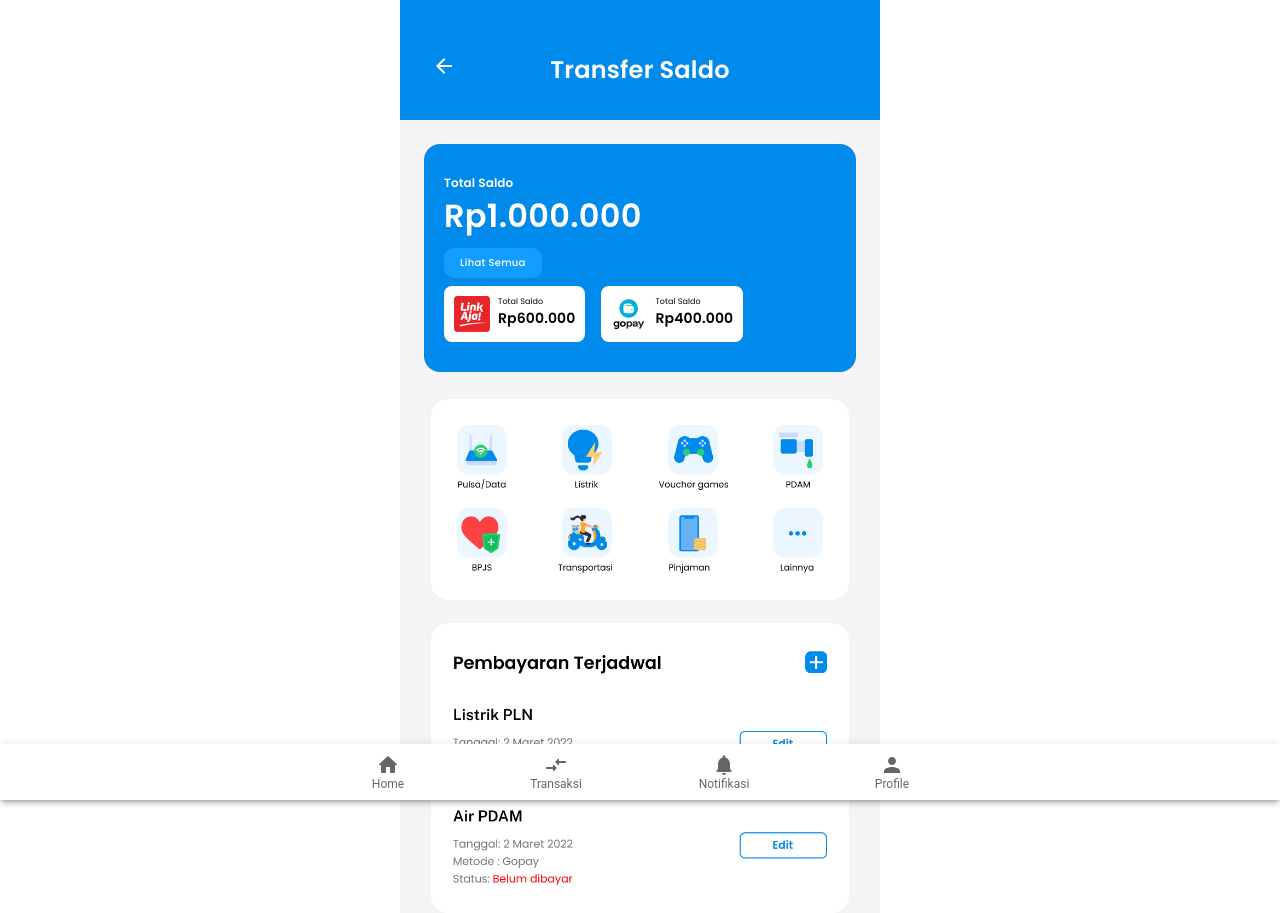
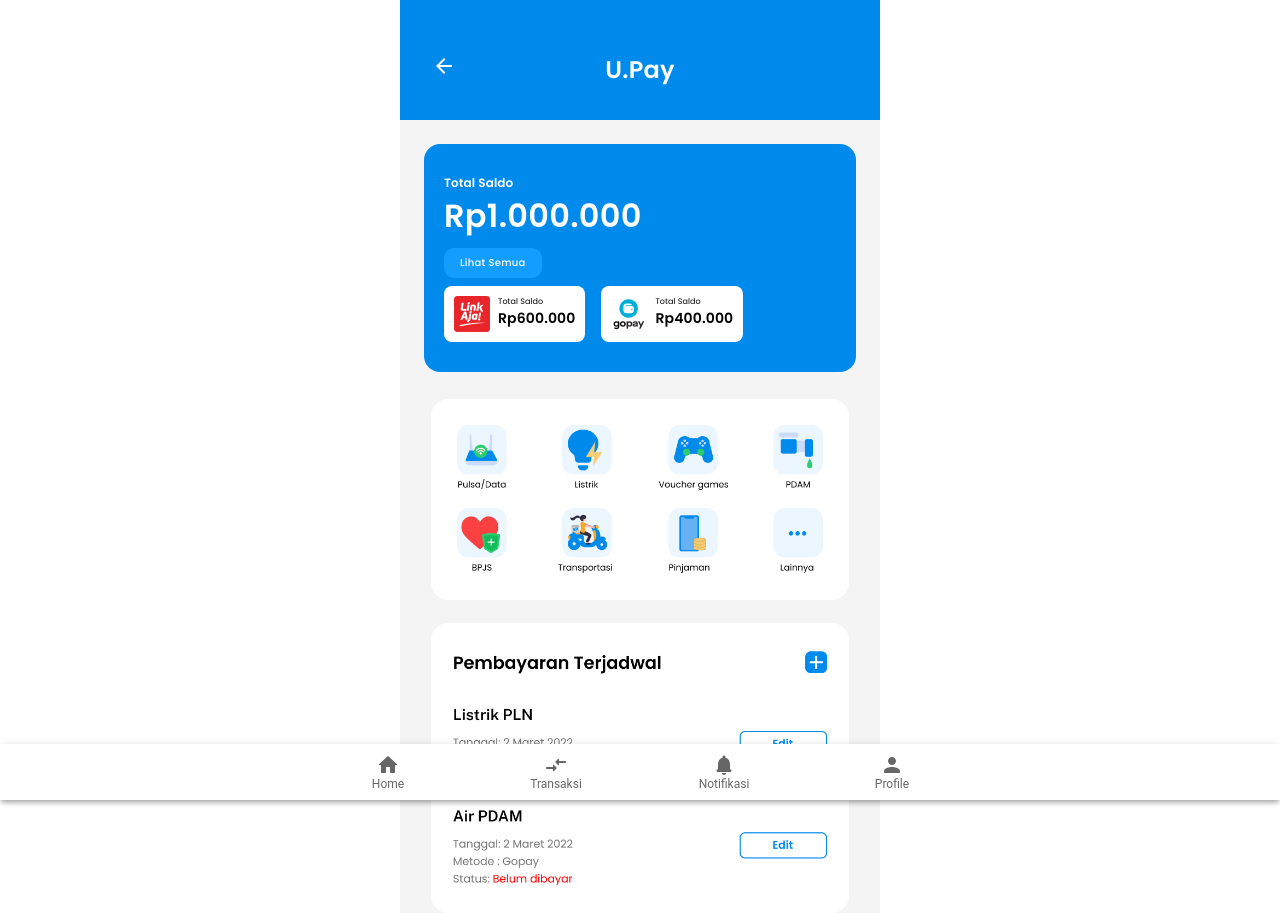
Before and after one commit to agnesjuliana/U.Digi, a React (Create React App) app: page /upay in a window 1280 px wide. Built offline with nearby package versions, Linux system fonts and the light colour scheme.

Commit message:
finishing

```diff
--- a/src/pages/pay.js
+++ b/src/pages/pay.js
@@ -42,7 +42,7 @@ const Pay = () => {
       >
 
         <TopController
-          title="Transfer Saldo"
+          title="U.Pay"
           action={() => handleHome()}
         />
 
--- a/src/pages/transaksi.js
+++ b/src/pages/transaksi.js
@@ -52,7 +52,7 @@ const Transaksi = () => {
           minHeight: "100vh",
         }}
       >
-        <TopController title="Riwayat" action={() => handleHome()} />
+        <TopController title="Transaksi" action={() => handleHome()} />
         {data.map((item, index) => (
           <TransaksiList
             kategori={item.kategori}
```
